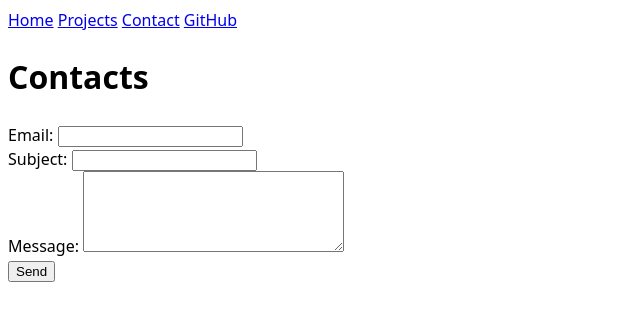
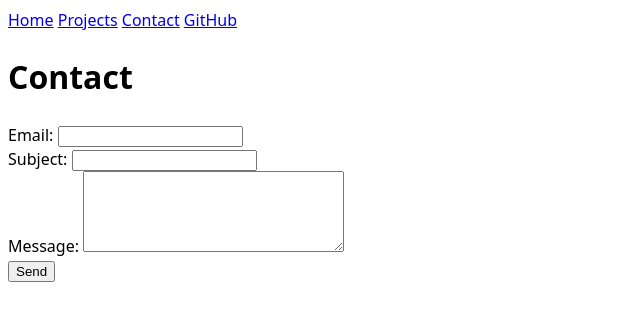
Before and after one commit to marija-vukic/portfolio, a plain HTML site: page contact/index.html in a window 1280 px wide. Shown: the full height of the page, 0-640 px from the left. Drawn offline with Linux system fonts and the light colour scheme.

Commit message:
Update index.html

```diff
--- a/contact/index.html
+++ b/contact/index.html
@@ -13,7 +13,7 @@
         <a href="/portfolio/contact/index.html">Contact</a>
         <a href="https://github.com/marija-vukic/" target="_blank">GitHub</a>
     </nav>
-    <h1>Contacts</h1>
+    <h1>Contact</h1>
 
     <form action="mailto:mvukic@ucsd.edu" method="POST" enctype="text/plain">
         <label for="email">Email:</label>
```
